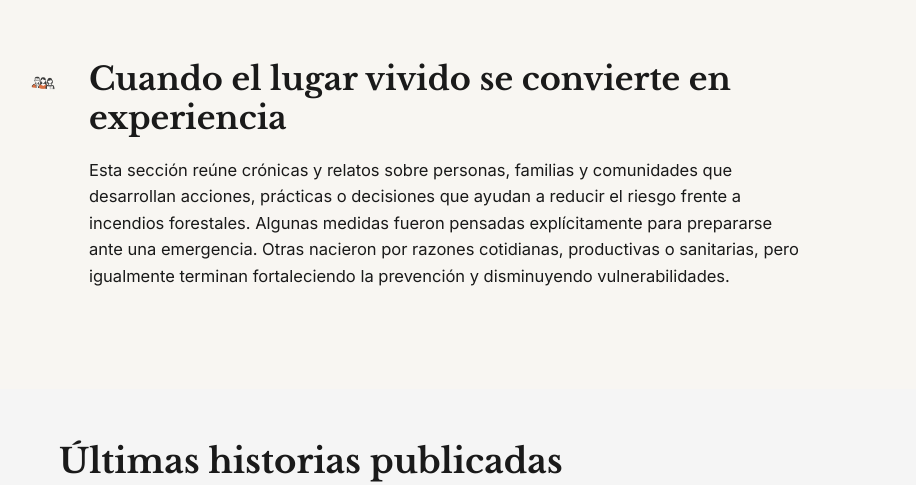
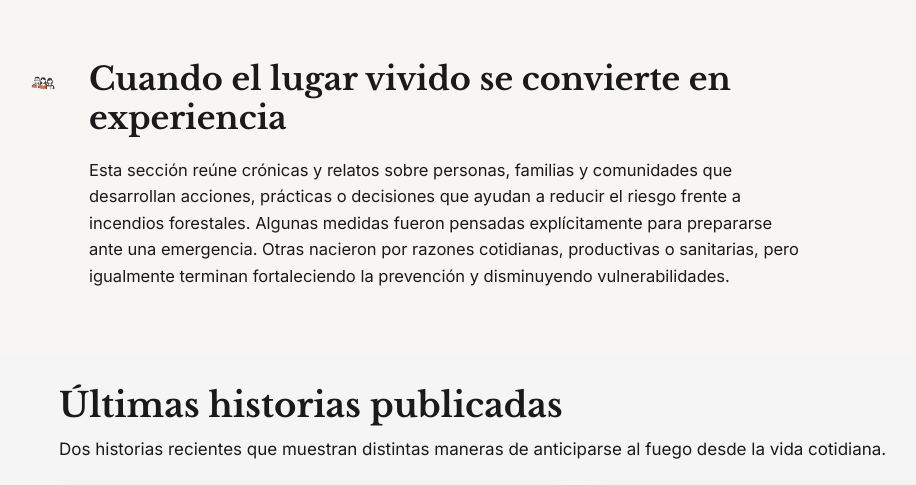
Before and after one commit to diegoestesi-byte/El-Espejo-de-Fuego, a Jekyll site: the page built from historias.html, in a window 1280 px wide. Shown: the part 362-847 px from the top of the page, without its empty margins (63-979 px from the left). Built offline with Jekyll 4.4.1, drawn with Linux system fonts in a browser that asks for light colours; grey boxes are pictures that could not be loaded.

Commit message:
Adjust spacing between historias intro and latest stories

```diff
--- a/historias.html
+++ b/historias.html
@@ -33,7 +33,7 @@ title: Historias | El Espejo del Fuego
   </div>
 </section>
 
-<section class="articles-section compact-spacing">
+<section class="articles-section compact-spacing historias-latest">
   <div class="section-heading">
     <h2>Últimas historias publicadas</h2>
     <p>
--- a/style.css
+++ b/style.css
@@ -577,7 +577,13 @@ p {
 }
 
 .historias-intro {
-  margin-bottom: 32px;
+  padding-bottom: 28px;
+  margin-bottom: 0;
+}
+
+.historias-intro + .articles-section.historias-latest {
+  padding-top: 28px;
+  margin-top: 0;
 }
 
 .intro.compact-intro {
```
